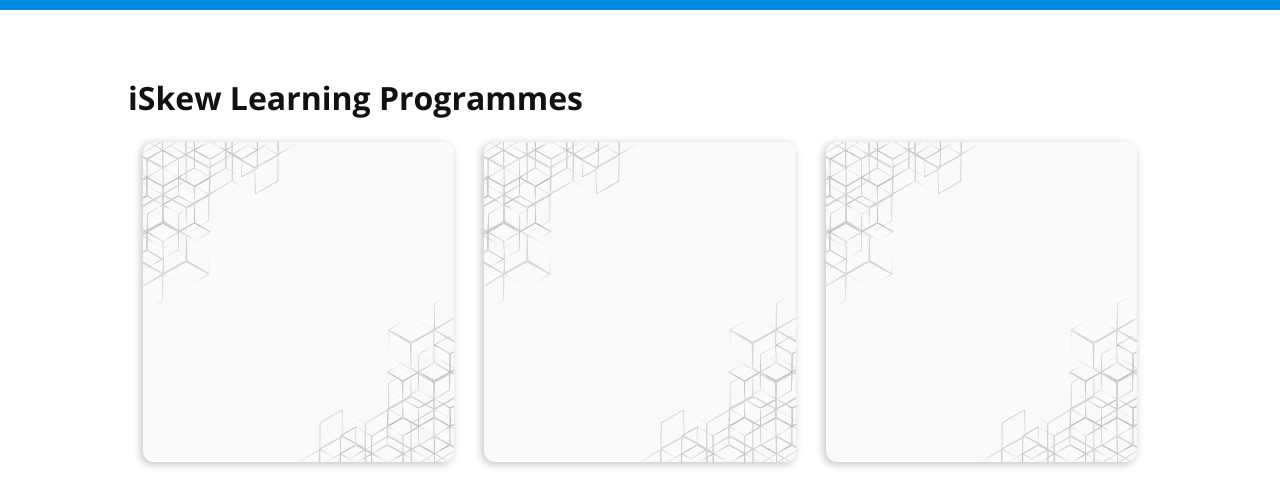
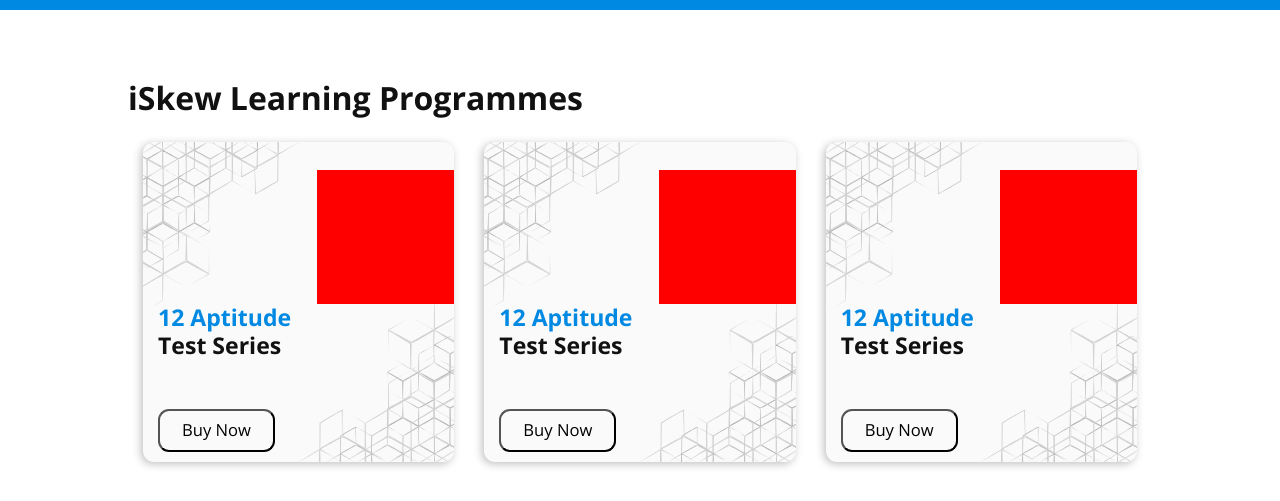
Before and after one commit to Hari-07/iskew-learning, a Vue app: page / in a window 1280 px wide. Shown: the part 1184-1685 px from the top of the page. Built offline with nearby package versions, Linux system fonts and the light colour scheme.

Commit message:
card structure

```diff
--- a/src/components/homepage/EventCard.vue
+++ b/src/components/homepage/EventCard.vue
@@ -1,14 +1,27 @@
 <template>
 	<div id="card">
 		<div id="card2">
-
+			<div class="graphic" :class="programID">
+			</div>
+			<div class="programtitle">
+				<span class="programhl">12 Aptitude</span> <br>
+				Test Series
+			</div>
+			<div class="enrollbuttoncard">
+				<button class="cardbutton">
+					Buy Now
+				</button>
+			</div>
 		</div>
 	</div>
 </template>
 
 <script>
 export default {
-
+	name:'EventCard',
+	props:{
+		programID:String,
+	}
 }
 </script>
 
@@ -33,22 +46,66 @@
 	background-size: 50%;
 	background-repeat: no-repeat;
 	background-position: top left;
+	padding-top:9%;
 }
 .cardImage{
 	height: 65%;
 }
-
 .cardTitle{
 	height: 35%;
 	background: white;
 	border-radius: 0 0 11px 11px;
 	box-shadow: 0px 10px 20px rgba(0, 0, 0, 0.1);
 }
+.graphic{
+	background: red;
+	height:46%;
+	margin-left: 56%;
+}
+
+.programtitle{
+	text-align: left;
+	margin-left: 15px;
+	font-size: 1.8vw;
+	line-height: 1.2;
+	font-weight: bold;
+}
+
+.programhl{
+	color:#0089E2;
+}
+
+.enrollbuttoncard{
+	text-align: left;
+	margin-left: 15px;
+	padding-top: 16%;
+}
+.cardbutton{
+	background:#FAFAFA;
+	border: inset 1.5px solid black;
+	border-radius: 11px;
+	padding: 7px 22px;
+	font-size:1.3vw;
+}
+.cardbutton:hover {
+	background: #0089E2;
+	color: white;
+}
 
 @media (max-width: 576px){
 	#card {
 		height: 70vw;
 	}
+
+	.programtitle{
+		font-size:5vw
+	}
+	.enrollbuttoncard{
+		padding-top:12%;
+	}
+	.cardbutton{
+		font-size: 4vw;
+	}
 }
 
 </style>
```
